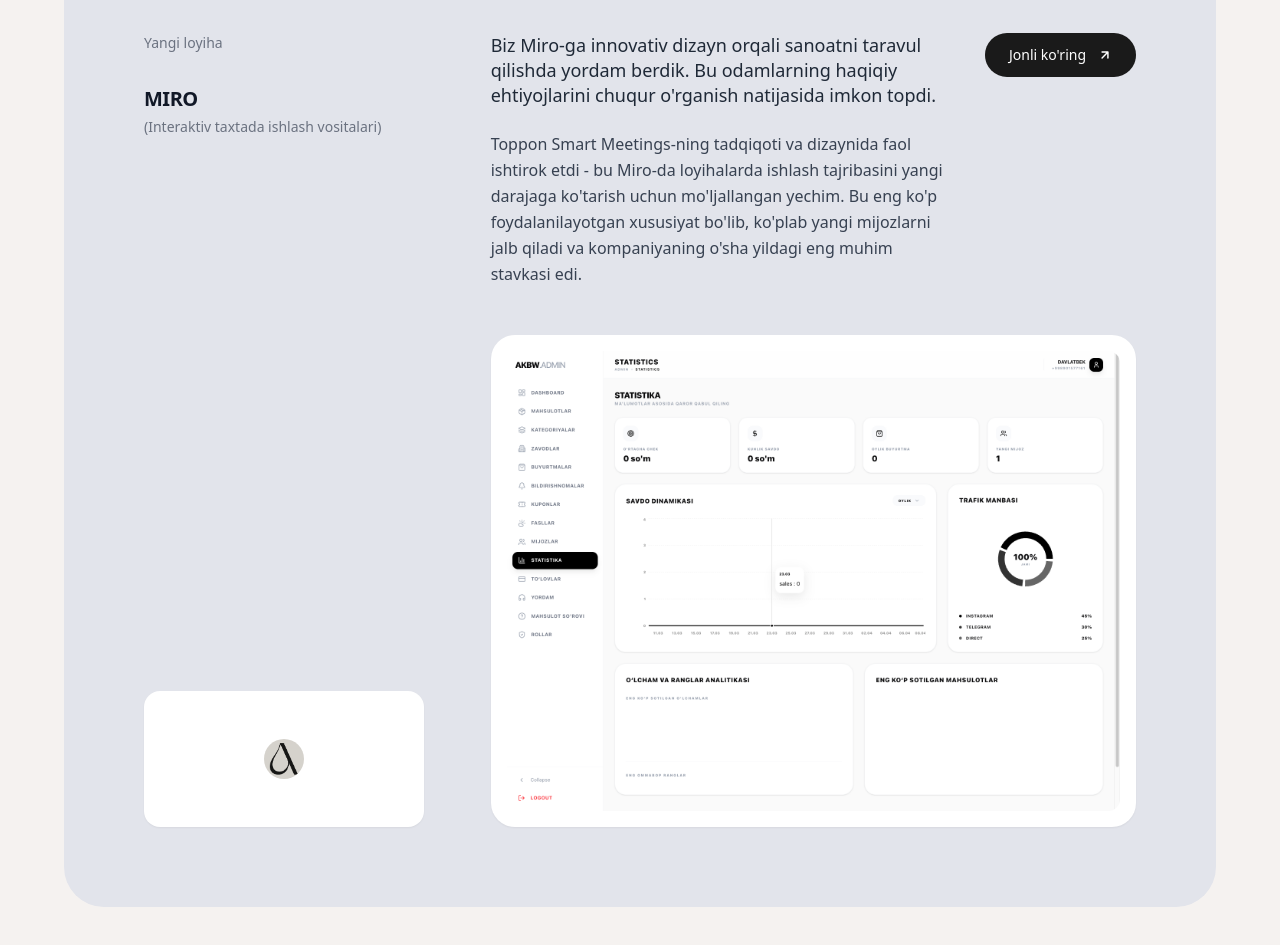
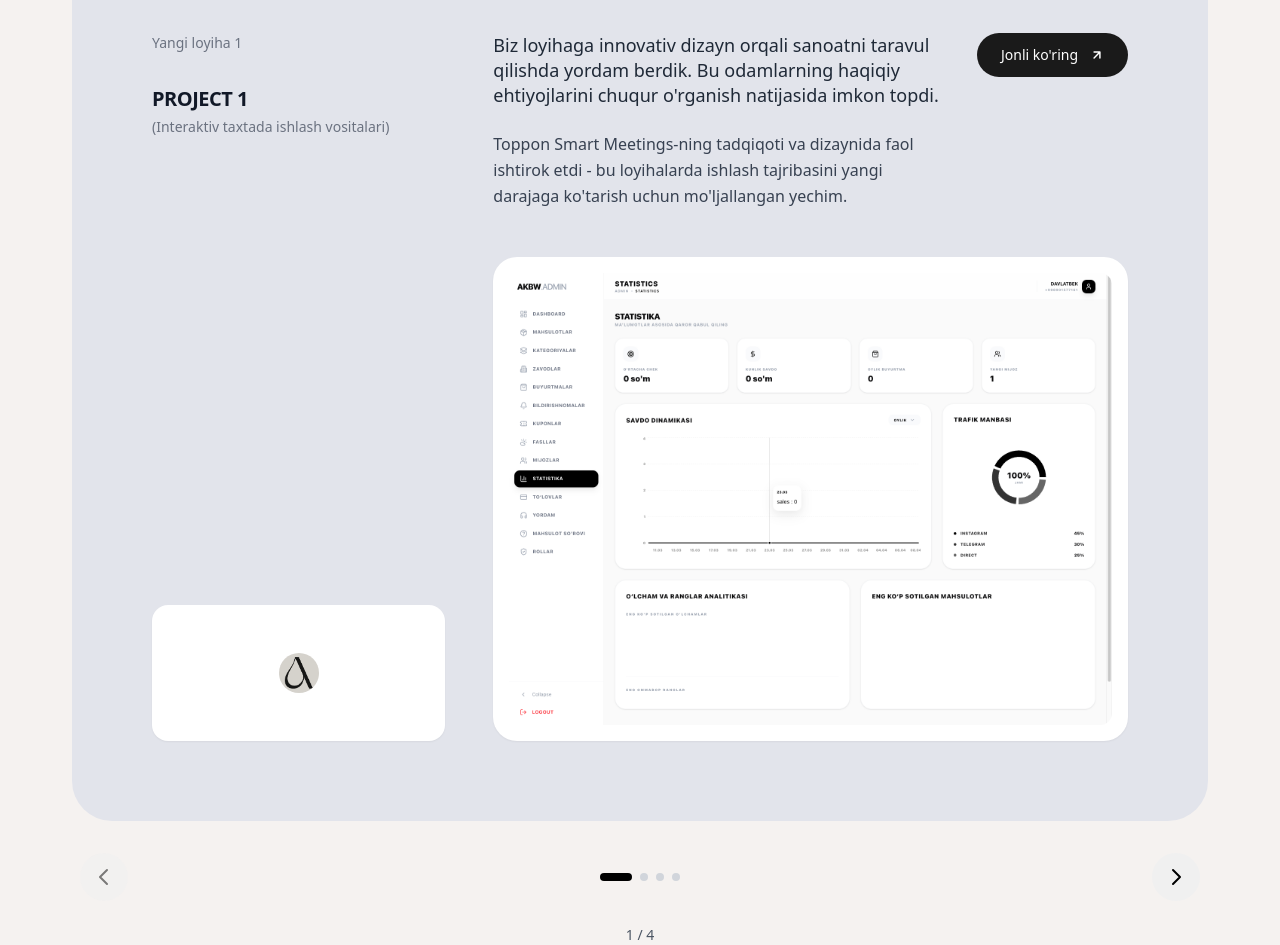
Before and after one commit to the-ict/qoshiq, a React (Create React App) app: page / in a window 1280 px wide. Shown: the part 4260-5205 px from the top of the page. Built offline with nearby package versions, Linux system fonts and the light colour scheme.

Commit message:
feat: implement GSAP-powered image carousel in Projects section and add fade-down animations to landing components

```diff
--- a/src/components/Hero.tsx
+++ b/src/components/Hero.tsx
@@ -1,9 +1,6 @@
 import React from 'react';
 import gsap from 'gsap';
-import ScrollTrigger from 'gsap/ScrollTrigger';
 import { useGSAP } from '@gsap/react';
-
-gsap.registerPlugin(ScrollTrigger);
 
 const HeroSection: React.FC = () => {
 
@@ -40,22 +37,6 @@
     }, {
       opacity: 1,
       scale: 1,
-    });
-
-    gsap.utils.toArray(".fade-down").forEach((element: any) => {
-      gsap.fromTo(element, {
-        y: 40,
-        opacity: 0,
-      }, {
-        y: 0,
-        opacity: 1,
-        duration: 0.8,
-        scrollTrigger: {
-          trigger: element,
-          start: "top 80%",
-          toggleActions: "play none none none"
-        }
-      });
     });
   }, [])
   return (
--- a/src/components/Process.tsx
+++ b/src/components/Process.tsx
@@ -113,7 +113,7 @@
                     <div className="p-12 flex flex-col justify-between">
                         <div>
                             <h3 className="text-2xl font-semibold mb-4 fade-down">{currentStep.title}</h3>
-                            <p className="text-lg font-medium leading-snug mb-12 max-w-sm">
+                            <p className="text-lg font-medium leading-snug mb-12 max-w-sm fade-down">
                                 {currentStep.description}
                             </p>
 
--- a/src/components/Projects.tsx
+++ b/src/components/Projects.tsx
@@ -1,23 +1,67 @@
+import { useState, useRef } from 'react';
+import gsap from 'gsap';
+import { useGSAP } from '@gsap/react';
+
 export default function Projects() {
+    const [currentSlide, setCurrentSlide] = useState(0);
+    const carouselRef = useRef<HTMLDivElement>(null);
+    const projectsRef = useRef<HTMLDivElement>(null);
+
+    const projects = [1, 2, 3, 4];
+
+    useGSAP(() => {
+        gsap.fromTo(projectsRef.current, {
+            opacity: 0,
+            y: 40
+        }, {
+            opacity: 1,
+            y: 0,
+            duration: 0.8,
+            scrollTrigger: {
+                trigger: projectsRef.current,
+                start: "top 80%",
+                toggleActions: "play none none none"
+            }
+        });
+    }, []);
+
+    const slideToProject = (index: number) => {
+        const validIndex = Math.max(0, Math.min(index, projects.length - 1));
+        setCurrentSlide(validIndex);
+
+        gsap.to(carouselRef.current, {
+            x: -validIndex * 100 + '%',
+            duration: 0.8,
+            ease: "power3.inOut"
+        });
+    };
+
+    const nextSlide = () => {
+        slideToProject(currentSlide + 1);
+    };
+
+    const prevSlide = () => {
+        slideToProject(currentSlide - 1);
+    };
+
     return (
-        <section className="w-full" id="works">
+        <section className="w-full" id="works" ref={projectsRef}>
             <div className="grid grid-cols-1 md:grid-cols-12 gap-8 items-start">
-
                 <div className="md:col-span-2">
-                    <span className="text-xs font-medium tracking-widest text-gray-500 uppercase">
+                    <span className="text-xs font-medium tracking-widest text-gray-500 uppercase fade-down">
                         / Ishlarimiz /
                     </span>
                 </div>
 
                 <div className="md:col-span-5">
-                    <h2 className="text-4xl md:text-5xl font-semibold text-[#333] tracking-tight flex items-start">
+                    <h2 className="text-4xl md:text-5xl font-semibold text-[#333] tracking-tight flex items-start fade-down">
                         Eng oxirgi loyihalarimiz
-                        <span className="text-lg ml-1 mt-1 font-normal opacity-70">3</span>
+                        <span className="text-lg ml-1 mt-1 font-normal opacity-70">{projects.length}</span>
                     </h2>
                 </div>
 
                 <div className="md:col-span-5">
-                    <p className="text-gray-500 text-lg leading-relaxed max-w-lg">
+                    <p className="text-gray-500 text-lg leading-relaxed max-w-lg fade-down">
                         Bizning loyihalar portfoliysini o'rganing - bu yerda biz innovativ IT
                         yechimlar bilan bizneslarni raqamlashtirdik. Web saytlardan mobil
                         ilovalarigacha, CRM sistemalaridan e-commerce platformasigacha.
@@ -27,18 +71,27 @@
                 </div>
             </div>
 
-            <section className="bg-[#e2e4eb] rounded-[40px] p-20 mt-20 font-sans">
+            <div className="relative mt-20 overflow-hidden">
+                <div className="overflow-hidden rounded-[40px]">
+                    <div
+                        ref={carouselRef}
+                        className="flex transition-none"
+                        style={{ width: `${projects.length * 100}%` }}
+                    >
+                        {projects.map((i) => (
+                            <div key={i} className="w-1/4" style={{ width: `${100 / projects.length}%` }}>
+                                <section className="bg-[#e2e4eb] p-20 font-sans mx-2 rounded-[40px]" style={{ minHeight: '600px' }}>
                                     <div className="grid grid-cols-1 md:grid-cols-12 gap-12">
 
-                    <div className="md:col-span-4 flex flex-col justify-between min-h-[400px]">
+                                        <div className="md:col-span-4 flex flex-col justify-between">
                                             <div className="space-y-1">
-                            <span className="text-gray-500 text-sm block mb-8">Yangi loyiha</span>
-                            <h2 className="text-xl font-bold text-gray-900 uppercase tracking-tight">MIRO</h2>
+                                                <span className="text-gray-500 text-sm block mb-8">Yangi loyiha {i}</span>
+                                                <h2 className="text-xl font-bold text-gray-900 uppercase tracking-tight">PROJECT {i}</h2>
                                                 <p className="text-gray-500 text-sm">(Interaktiv taxtada ishlash vositalari)</p>
                                             </div>
 
-                        <div className="bg-white rounded-2xl p-12 flex items-center justify-center shadow-sm max-w-[280px]">
-                            <img src="/assets/akbw.png" alt="Akbw logo" className="w-10 h-10 rounded-full" />
+                                            <div className="bg-white rounded-2xl p-12 flex items-center justify-center shadow-sm">
+                                                <img src="/assets/akbw.png" alt="Logo" className="w-10 h-10 rounded-full" />
                                             </div>
                                         </div>
 
@@ -47,14 +100,12 @@
                                             <div className="flex flex-col md:flex-row justify-between items-start gap-8">
                                                 <div className="max-w-xl space-y-6">
                                                     <p className="text-gray-800 text-lg font-medium leading-snug">
-                                    Biz Miro-ga innovativ dizayn orqali sanoatni taravul qilishda yordam berdik.
+                                                        Biz loyihaga innovativ dizayn orqali sanoatni taravul qilishda yordam berdik.
                                                         Bu odamlarning haqiqiy ehtiyojlarini chuqur o'rganish natijasida imkon topdi.
                                                     </p>
                                                     <p className="text-gray-700 text-md leading-relaxed">
-                                    Toppon Smart Meetings-ning tadqiqoti va dizaynida faol ishtirok etdi - bu Miro-da
+                                                        Toppon Smart Meetings-ning tadqiqoti va dizaynida faol ishtirok etdi - bu
                                                         loyihalarda ishlash tajribasini yangi darajaga ko'tarish uchun mo'ljallangan yechim.
-                                    Bu eng ko'p foydalanilayotgan xususiyat bo'lib, ko'plab yangi mijozlarni jalb qiladi
-                                    va kompaniyaning o'sha yildagi eng muhim stavkasi edi.
                                                     </p>
                                                 </div>
 
@@ -69,7 +120,7 @@
                                             <div className="bg-white rounded-3xl overflow-hidden shadow-sm p-4">
                                                 <img
                                                     src="/assets/projects/akbw.png"
-                                alt="Miro Roadmap Feature"
+                                                    alt="Project"
                                                     className="w-full h-auto rounded-xl"
                                                 />
                                             </div>
@@ -77,6 +128,48 @@
                                         </div>
                                     </div>
                                 </section>
+                            </div>
+                        ))}
+                    </div>
+                </div>
+
+                <div className="flex items-center justify-between mt-8 px-4">
+                    <button
+                        onClick={prevSlide}
+                        disabled={currentSlide === 0}
+                        className="p-3 rounded-full bg-[#f0f0f0] hover:bg-[#e0e0e0] disabled:opacity-50 disabled:cursor-not-allowed transition-all group"
+                    >
+                        <svg width="24" height="24" viewBox="0 0 24 24" fill="none" stroke="currentColor" strokeWidth="2" strokeLinecap="round" strokeLinejoin="round" className="group-hover:-translate-x-1 transition-transform">
+                            <path d="M15 19l-7-7 7-7" />
+                        </svg>
+                    </button>
+
+                    <div className="flex gap-2">
+                        {projects.map((_, index) => (
+                            <button
+                                key={index}
+                                onClick={() => slideToProject(index)}
+                                className={`h-2 rounded-full transition-all ${index === currentSlide ? 'w-8 bg-black' : 'w-2 bg-gray-300'
+                                    }`}
+                            />
+                        ))}
+                    </div>
+
+                    <button
+                        onClick={nextSlide}
+                        disabled={currentSlide === projects.length - 1}
+                        className="p-3 rounded-full bg-[#f0f0f0] hover:bg-[#e0e0e0] disabled:opacity-50 disabled:cursor-not-allowed transition-all group"
+                    >
+                        <svg width="24" height="24" viewBox="0 0 24 24" fill="none" stroke="currentColor" strokeWidth="2" strokeLinecap="round" strokeLinejoin="round" className="group-hover:translate-x-1 transition-transform">
+                            <path d="M9 5l7 7-7 7" />
+                        </svg>
+                    </button>
+                </div>
+
+                <div className="text-center mt-6 text-gray-600 text-sm">
+                    {currentSlide + 1} / {projects.length}
+                </div>
+            </div>
         </section>
     )
 }
```
Also changed, not shown: src/App.tsx (+20 -1 lines), src/components/ContactSection.tsx (line endings or trailing spaces). Lines whose indentation alone changed are shown as unchanged.
